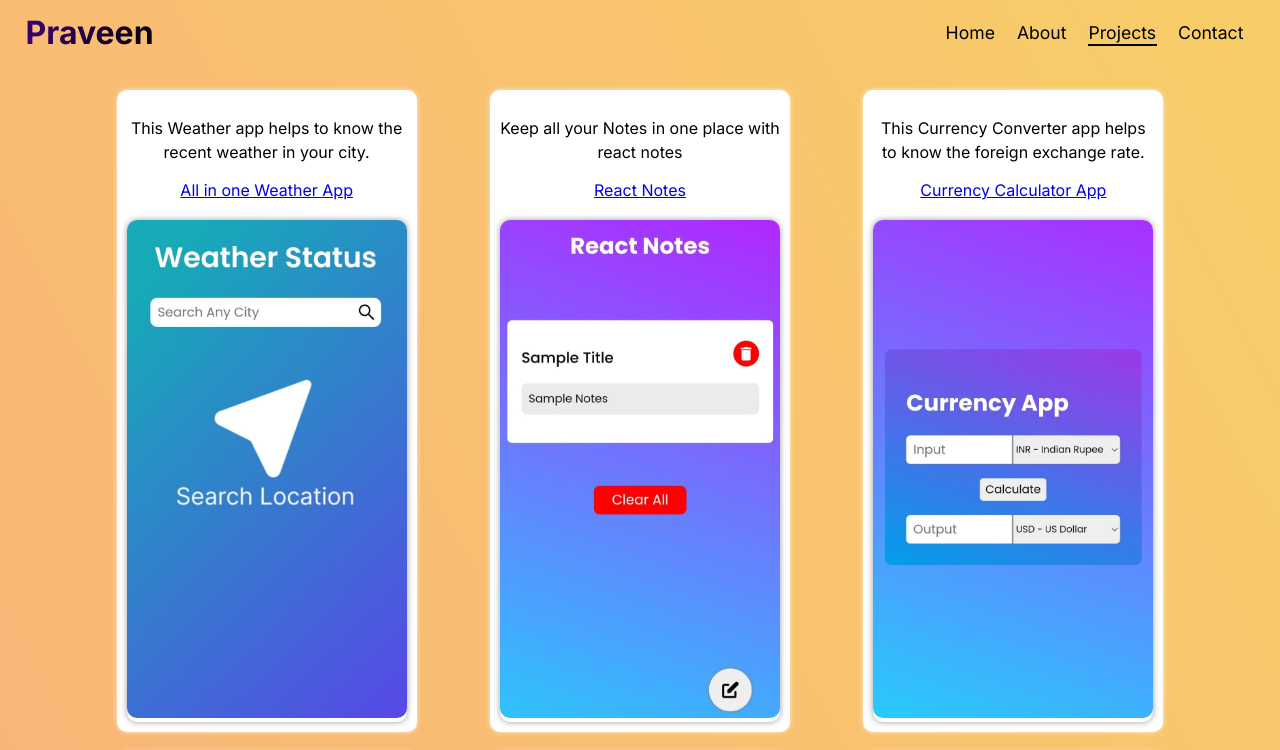
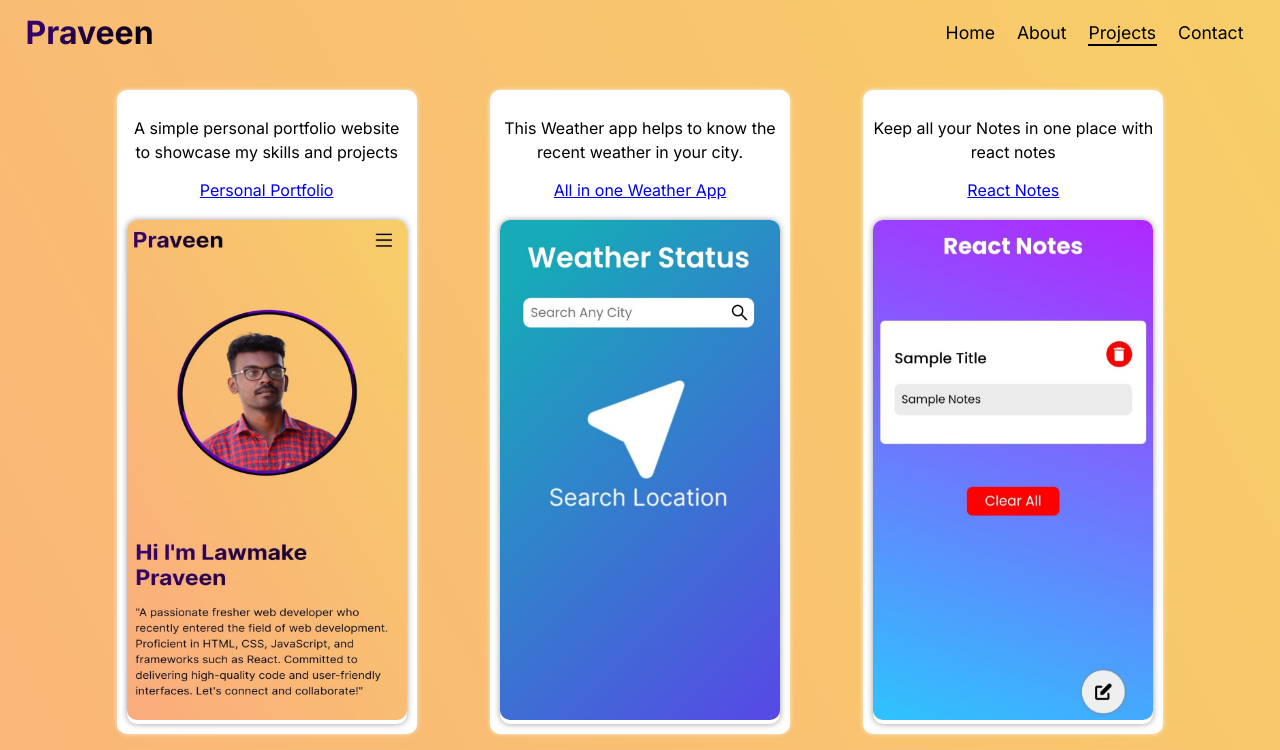
Before and after one commit to lawmake-praveen/Portfolio, a React (Vite) app: page /projects in a window 1280 px wide. Shown: the top 750 px of the page. Built offline with nearby package versions, Linux system fonts and the light colour scheme.

Commit message:
project added

```diff
--- a/src/index.css
+++ b/src/index.css
@@ -277,6 +277,7 @@ p {
 }
 .projects .project .image-container img {
   width: 280px;
+  height: 500px;
   border-radius: 10px;
 }
 
--- a/src/index.scss
+++ b/src/index.scss
@@ -130,7 +130,7 @@ p {
       border-radius: 50%;
       animation: round 30s infinite ease-in-out;
       border: 7px ridge transparent;
-      border-color:rgb(53, 1, 106) rgba(2, 0, 4, 1);
+      border-color: rgb(53, 1, 106) rgba(2, 0, 4, 1);
     }
   }
   .right-home {
@@ -266,6 +266,7 @@ p {
 
       img {
         width: 280px;
+        height: 500px;
         border-radius: 10px;
       }
     }
@@ -344,12 +345,11 @@ p {
   }
 }
 
-
 @keyframes round {
-  0%{
+  0% {
     transform: rotate(0deg);
   }
-  100%{
+  100% {
     transform: rotate(3600deg);
   }
 }
--- a/src/pages/Projects.jsx
+++ b/src/pages/Projects.jsx
@@ -1,7 +1,17 @@
 import React from "react";
 import Project from "./components/Project";
 import { motion } from "framer-motion";
-import { reactnotes, currency, pictures, news, tictactoe, todo, v2painting, weather } from '../assets/Project-screenshot/export'
+import {
+  reactnotes,
+  currency,
+  pictures,
+  news,
+  tictactoe,
+  todo,
+  v2painting,
+  weather,
+  portfolio,
+} from "../assets/Project-screenshot/export";
 
 const Projects = () => {
   return (
@@ -11,6 +21,12 @@ const Projects = () => {
       animate={{ opacity: 1, x: 0 }}
       exit={{ opacity: 0, x: "100%" }}
     >
+      <Project
+        content="A simple personal portfolio website to showcase my skills and projects"
+        link="https://lawmake-praveen.vercel.app/"
+        appLink="Personal Portfolio"
+        image={portfolio}
+      />
       <Project
         content="This Weather app helps to know the recent weather in your city."
         link="https://weather-app-praveen.vercel.app/"
--- a/src/pages/components/Project.jsx
+++ b/src/pages/components/Project.jsx
@@ -1,19 +1,17 @@
-import React from 'react'
+import React from "react";
 
 const Project = ({ content, link, appLink, image }) => {
   return (
-    <div className='project'>
-      <p className="details">
-        {content}
-      </p>
-      <a href={link} target='_blank'>
+    <div className="project">
+      <p className="details">{content}</p>
+      <a href={link} target="_blank">
         {appLink}
       </a>
       <div className="image-container">
-        <img src={image} />
+        <img src={image} alt="Image not available" />
       </div>
     </div>
-  )
-}
+  );
+};
 
-export default Project
+export default Project;
```
Also changed, not shown: src/assets/Project-screenshot/export.js (+9 -8 lines), src/assets/Project-screenshot/portfolio.jpeg (added), 1 other file (tests, documents, lock files or other folders).
